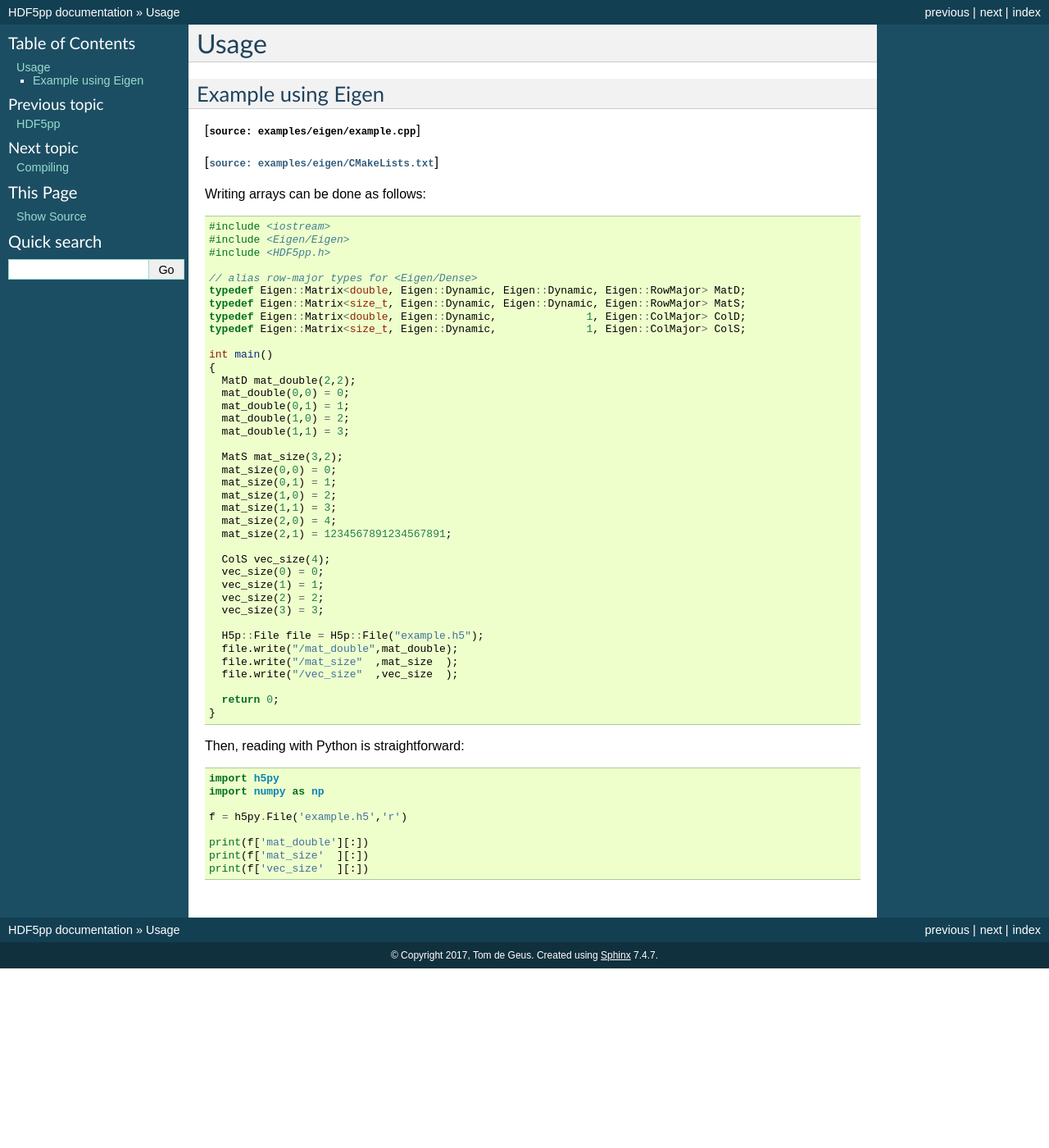
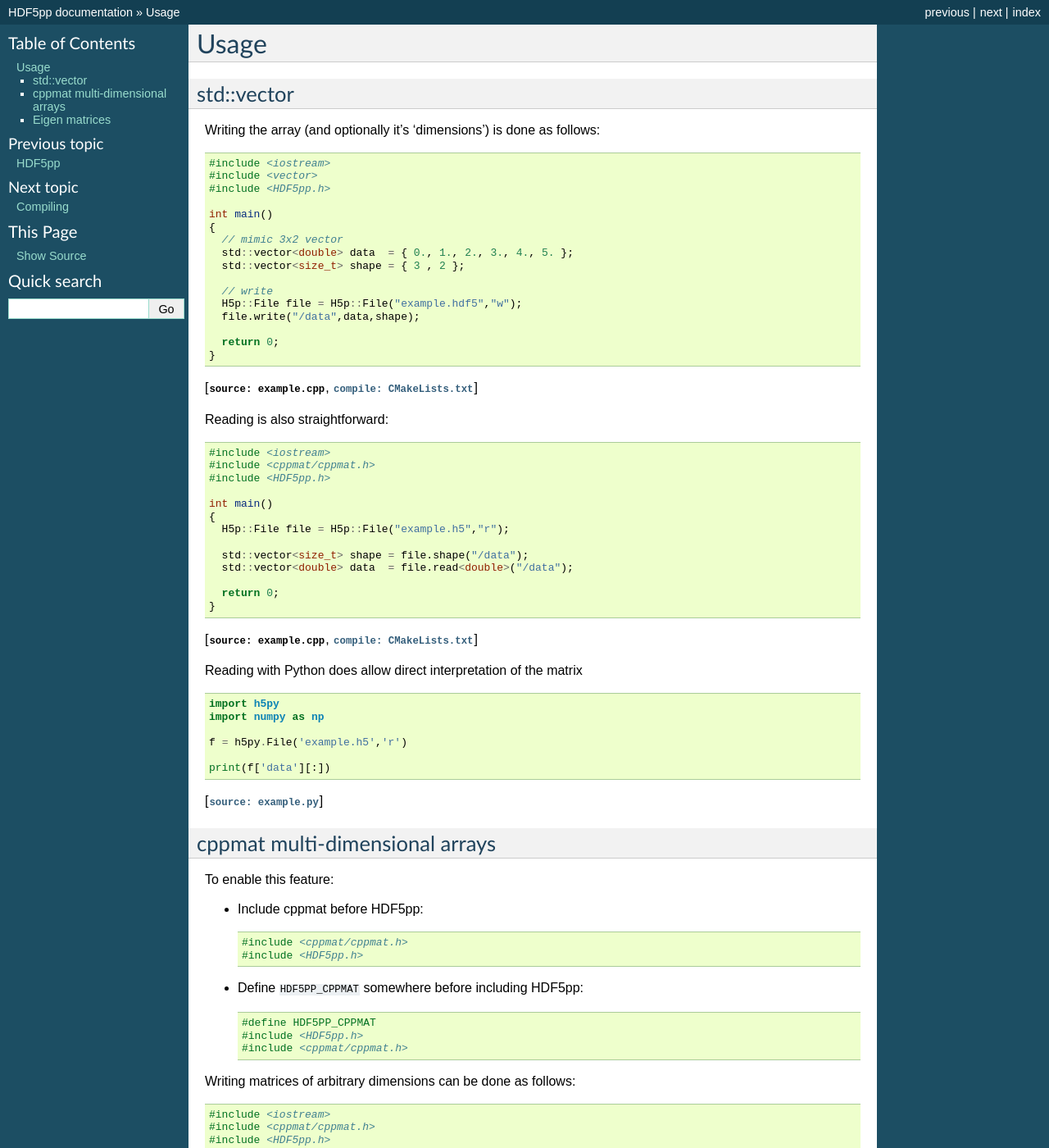
Before and after one commit to tdegeus/HDF5pp, a Sphinx documentation site: the page built from docs/usage.rst, in a window 1280 px wide and 1400 px high. Shown: the whole window at 82% size. Built offline with Sphinx 7.4.7, drawn with Linux system fonts in a browser that asks for light colours; formulas are drawn with MathJax 3; some of the changed text lies outside the part shown.

Commit message:
Enabled reading

```diff
--- /dev/null
+++ b/docs/examples/eigen_cppmat_read/CMakeLists.txt
@@ -0,0 +1,60 @@
+cmake_minimum_required(VERSION 2.8.12)
+
+# define a project name
+project(example)
+
+# set optimization level
+# - compiler: ... -O3
+set(CMAKE_BUILD_TYPE Release)
+
+# set C++ standard
+set(CMAKE_CXX_STANDARD 14)
+set(CMAKE_CXX_STANDARD_REQUIRED ON)
+set(CMAKE_CXX_EXTENSIONS OFF)
+
+# option switch on warnings, run : $ cmake .. -DWARNINGS=ON
+option(WARNINGS "Show build warnings" OFF)
+if(WARNINGS)
+  if(MSVC)
+    # Force to always compile with W4
+    if(CMAKE_CXX_FLAGS MATCHES "/W[0-4]")
+      string(REGEX REPLACE "/W[0-4]" "/W4" CMAKE_CXX_FLAGS "${CMAKE_CXX_FLAGS}")
+    else()
+      set(CMAKE_CXX_FLAGS "${CMAKE_CXX_FLAGS} /W4")
+    endif()
+  else()
+    # Update if necessary
+    set(CMAKE_CXX_FLAGS "${CMAKE_CXX_FLAGS} -Wall -Wextra -pedantic")
+  endif()
+endif()
+
+# load pkg-config
+find_package(PkgConfig)
+
+# find eigen3
+# - compiler: ... -I${EIGEN3_INCLUDE_DIRS}
+pkg_check_modules(EIGEN3 REQUIRED eigen3)
+include_directories(${EIGEN3_INCLUDE_DIRS})
+
+# find cppmat
+# - compiler: ... -I${CPPMAT_INCLUDE_DIRS}
+pkg_check_modules(CPPMAT REQUIRED cppmat)
+include_directories(${CPPMAT_INCLUDE_DIRS})
+
+# find HDF5
+find_package(HDF5 COMPONENTS CXX REQUIRED)
+include_directories(${HDF5_INCLUDE_DIRS})
+set(HDF5_LIBS ${HDF5_LIBS} ${HDF5_LIBRARIES})
+
+# find HDF5pp
+# - compiler: ... -I${HDF5PP_INCLUDE_DIRS}
+pkg_check_modules(HDF5PP REQUIRED HDF5pp)
+include_directories(${HDF5PP_INCLUDE_DIRS})
+
+# add executable
+# - compiler: ${CXX} -o ${PROJECT_NAME} example.cpp ...
+add_executable(${PROJECT_NAME} example.cpp)
+
+# link libraries
+# - compiler: ... -lname1 -lname2
+target_link_libraries(${PROJECT_NAME} ${HDF5_LIBS})
--- a/docs/examples/eigen/example.py
+++ b/docs/examples/eigen_cppmat_read/example.py
@@ -2,8 +2,9 @@
 import h5py
 import numpy as np
 
-f = h5py.File('example.h5','r')
+f = h5py.File('example.hdf5','r')
 
 print(f['mat_double'][:])
 print(f['mat_size'  ][:])
 print(f['vec_size'  ][:])
+print(f['multidim'  ][:])
--- /dev/null
+++ b/docs/examples/eigen_cppmat_write/CMakeLists.txt
@@ -0,0 +1,60 @@
+cmake_minimum_required(VERSION 2.8.12)
+
+# define a project name
+project(example)
+
+# set optimization level
+# - compiler: ... -O3
+set(CMAKE_BUILD_TYPE Release)
+
+# set C++ standard
+set(CMAKE_CXX_STANDARD 14)
+set(CMAKE_CXX_STANDARD_REQUIRED ON)
+set(CMAKE_CXX_EXTENSIONS OFF)
+
+# option switch on warnings, run : $ cmake .. -DWARNINGS=ON
+option(WARNINGS "Show build warnings" OFF)
+if(WARNINGS)
+  if(MSVC)
+    # Force to always compile with W4
+    if(CMAKE_CXX_FLAGS MATCHES "/W[0-4]")
+      string(REGEX REPLACE "/W[0-4]" "/W4" CMAKE_CXX_FLAGS "${CMAKE_CXX_FLAGS}")
+    else()
+      set(CMAKE_CXX_FLAGS "${CMAKE_CXX_FLAGS} /W4")
+    endif()
+  else()
+    # Update if necessary
+    set(CMAKE_CXX_FLAGS "${CMAKE_CXX_FLAGS} -Wall -Wextra -pedantic")
+  endif()
+endif()
+
+# load pkg-config
+find_package(PkgConfig)
+
+# find eigen3
+# - compiler: ... -I${EIGEN3_INCLUDE_DIRS}
+pkg_check_modules(EIGEN3 REQUIRED eigen3)
+include_directories(${EIGEN3_INCLUDE_DIRS})
+
+# find cppmat
+# - compiler: ... -I${CPPMAT_INCLUDE_DIRS}
+pkg_check_modules(CPPMAT REQUIRED cppmat)
+include_directories(${CPPMAT_INCLUDE_DIRS})
+
+# find HDF5
+find_package(HDF5 COMPONENTS CXX REQUIRED)
+include_directories(${HDF5_INCLUDE_DIRS})
+set(HDF5_LIBS ${HDF5_LIBS} ${HDF5_LIBRARIES})
+
+# find HDF5pp
+# - compiler: ... -I${HDF5PP_INCLUDE_DIRS}
+pkg_check_modules(HDF5PP REQUIRED HDF5pp)
+include_directories(${HDF5PP_INCLUDE_DIRS})
+
+# add executable
+# - compiler: ${CXX} -o ${PROJECT_NAME} example.cpp ...
+add_executable(${PROJECT_NAME} example.cpp)
+
+# link libraries
+# - compiler: ... -lname1 -lname2
+target_link_libraries(${PROJECT_NAME} ${HDF5_LIBS})
--- /dev/null
+++ b/docs/examples/eigen_cppmat_write/example.py
@@ -0,0 +1,10 @@
+
+import h5py
+import numpy as np
+
+f = h5py.File('example.hdf5','r')
+
+print(f['mat_double'][:])
+print(f['mat_size'  ][:])
+print(f['vec_size'  ][:])
+print(f['multidim'  ][:])
--- a/docs/examples/eigen/CMakeLists.txt
+++ b/docs/examples/vector_read/CMakeLists.txt
@@ -7,13 +7,29 @@
 # - compiler: ... -O3
 set(CMAKE_BUILD_TYPE Release)
 
+# set C++ standard
+set(CMAKE_CXX_STANDARD 14)
+set(CMAKE_CXX_STANDARD_REQUIRED ON)
+set(CMAKE_CXX_EXTENSIONS OFF)
+
+# option switch on warnings, run : $ cmake .. -DWARNINGS=ON
+option(WARNINGS "Show build warnings" OFF)
+if(WARNINGS)
+  if(MSVC)
+    # Force to always compile with W4
+    if(CMAKE_CXX_FLAGS MATCHES "/W[0-4]")
+      string(REGEX REPLACE "/W[0-4]" "/W4" CMAKE_CXX_FLAGS "${CMAKE_CXX_FLAGS}")
+    else()
+      set(CMAKE_CXX_FLAGS "${CMAKE_CXX_FLAGS} /W4")
+    endif()
+  else()
+    # Update if necessary
+    set(CMAKE_CXX_FLAGS "${CMAKE_CXX_FLAGS} -Wall -Wextra -pedantic")
+  endif()
+endif()
+
 # load pkg-config
 find_package(PkgConfig)
-
-# find eigen3
-# - compiler: ... -I${EIGEN3_INCLUDE_DIRS}
-pkg_check_modules(EIGEN3 REQUIRED eigen3)
-include_directories(${EIGEN3_INCLUDE_DIRS})
 
 # find HDF5
 find_package(HDF5 COMPONENTS CXX REQUIRED)
--- /dev/null
+++ b/docs/examples/vector_read/example.py
@@ -0,0 +1,7 @@
+
+import h5py
+import numpy as np
+
+f = h5py.File('example.hdf5','r')
+
+print(f['data'][:])
--- /dev/null
+++ b/docs/examples/vector_write/CMakeLists.txt
@@ -0,0 +1,50 @@
+cmake_minimum_required(VERSION 2.8.12)
+
+# define a project name
+project(example)
+
+# set optimization level
+# - compiler: ... -O3
+set(CMAKE_BUILD_TYPE Release)
+
+# set C++ standard
+set(CMAKE_CXX_STANDARD 14)
+set(CMAKE_CXX_STANDARD_REQUIRED ON)
+set(CMAKE_CXX_EXTENSIONS OFF)
+
+# option switch on warnings, run : $ cmake .. -DWARNINGS=ON
+option(WARNINGS "Show build warnings" OFF)
+if(WARNINGS)
+  if(MSVC)
+    # Force to always compile with W4
+    if(CMAKE_CXX_FLAGS MATCHES "/W[0-4]")
+      string(REGEX REPLACE "/W[0-4]" "/W4" CMAKE_CXX_FLAGS "${CMAKE_CXX_FLAGS}")
+    else()
+      set(CMAKE_CXX_FLAGS "${CMAKE_CXX_FLAGS} /W4")
+    endif()
+  else()
+    # Update if necessary
+    set(CMAKE_CXX_FLAGS "${CMAKE_CXX_FLAGS} -Wall -Wextra -pedantic")
+  endif()
+endif()
+
+# load pkg-config
+find_package(PkgConfig)
+
+# find HDF5
+find_package(HDF5 COMPONENTS CXX REQUIRED)
+include_directories(${HDF5_INCLUDE_DIRS})
+set(HDF5_LIBS ${HDF5_LIBS} ${HDF5_LIBRARIES})
+
+# find HDF5pp
+# - compiler: ... -I${HDF5PP_INCLUDE_DIRS}
+pkg_check_modules(HDF5PP REQUIRED HDF5pp)
+include_directories(${HDF5PP_INCLUDE_DIRS})
+
+# add executable
+# - compiler: ${CXX} -o ${PROJECT_NAME} example.cpp ...
+add_executable(${PROJECT_NAME} example.cpp)
+
+# link libraries
+# - compiler: ... -lname1 -lname2
+target_link_libraries(${PROJECT_NAME} ${HDF5_LIBS})
--- /dev/null
+++ b/docs/examples/vector_write/example.py
@@ -0,0 +1,7 @@
+
+import h5py
+import numpy as np
+
+f = h5py.File('example.hdf5','r')
+
+print(f['data'][:])
--- a/docs/usage.rst
+++ b/docs/usage.rst
@@ -5,58 +5,53 @@
 Usage
 *****
 
-Example using Eigen
-===================
+std::vector
+===========
 
-[:download:`source: examples/eigen/example.cpp <examples/eigen/example.cpp>`]
-
-[:download:`source: examples/eigen/CMakeLists.txt <examples/eigen/CMakeLists.txt>`]
-
-Writing arrays can be done as follows:
+Writing the array (and optionally it's 'dimensions') is done as follows:
 
 .. code-block:: cpp
 
   #include <iostream>
-  #include <Eigen/Eigen>
+  #include <vector>
   #include <HDF5pp.h>
-
-  // alias row-major types for <Eigen/Dense>
-  typedef Eigen::Matrix<double, Eigen::Dynamic, Eigen::Dynamic, Eigen::RowMajor> MatD;
-  typedef Eigen::Matrix<size_t, Eigen::Dynamic, Eigen::Dynamic, Eigen::RowMajor> MatS;
-  typedef Eigen::Matrix<double, Eigen::Dynamic,              1, Eigen::ColMajor> ColD;
-  typedef Eigen::Matrix<size_t, Eigen::Dynamic,              1, Eigen::ColMajor> ColS;
 
   int main()
   {
-    MatD mat_double(2,2);
-    mat_double(0,0) = 0;
-    mat_double(0,1) = 1;
-    mat_double(1,0) = 2;
-    mat_double(1,1) = 3;
+    // mimic 3x2 vector
+    std::vector<double> data  = { 0., 1., 2., 3., 4., 5. };
+    std::vector<size_t> shape = { 3 , 2 };
 
-    MatS mat_size(3,2);
-    mat_size(0,0) = 0;
-    mat_size(0,1) = 1;
-    mat_size(1,0) = 2;
-    mat_size(1,1) = 3;
-    mat_size(2,0) = 4;
-    mat_size(2,1) = 1234567891234567891;
-
-    ColS vec_size(4);
-    vec_size(0) = 0;
-    vec_size(1) = 1;
-    vec_size(2) = 2;
-    vec_size(3) = 3;
-
-    H5p::File file = H5p::File("example.h5");
-    file.write("/mat_double",mat_double);
-    file.write("/mat_size"  ,mat_size  );
-    file.write("/vec_size"  ,vec_size  );
+    // write
+    H5p::File file = H5p::File("example.hdf5","w");
+    file.write("/data",data,shape);
 
     return 0;
   }
 
-Then, reading with Python is straightforward:
+[:download:`source: example.cpp <examples/vector_write/example.cpp>`, :download:`compile: CMakeLists.txt <examples/vector_write/CMakeLists.txt>`]
+
+Reading is also straightforward:
+
+.. code-block:: cpp
+
+  #include <iostream>
+  #include <cppmat/cppmat.h>
+  #include <HDF5pp.h>
+
+  int main()
+  {
+    H5p::File file = H5p::File("example.h5","r");
+
+    std::vector<size_t> shape = file.shape("/data");
+    std::vector<double> data  = file.read<double>("/data");
+
+    return 0;
+  }
+
+[:download:`source: example.cpp <examples/vector_read/example.cpp>`, :download:`compile: CMakeLists.txt <examples/vector_read/CMakeLists.txt>`]
+
+Reading with Python does allow direct interpretation of the matrix
 
 .. code-block:: python
 
@@ -65,6 +60,167 @@
 
   f = h5py.File('example.h5','r')
 
-  print(f['mat_double'][:])
-  print(f['mat_size'  ][:])
-  print(f['vec_size'  ][:])
+  print(f['data'][:])
+
+[:download:`source: example.py <examples/vector_write/example.py>`]
+
+cppmat multi-dimensional arrays
+===============================
+
+To enable this feature:
+
+*   Include cppmat before HDF5pp:
+
+    .. code-block:: cpp
+
+      #include <cppmat/cppmat.h>
+      #include <HDF5pp.h>
+
+*   Define ``HDF5PP_CPPMAT`` somewhere before including HDF5pp:
+
+    .. code-block:: cpp
+
+      #define HDF5PP_CPPMAT
+      #include <HDF5pp.h>
+      #include <cppmat/cppmat.h>
+
+Writing matrices of arbitrary dimensions can be done as follows:
+
+.. code-block:: cpp
+
+  #include <iostream>
+  #include <cppmat/cppmat.h>
+  #include <HDF5pp.h>
+
+  int main()
+  {
+    cppmat::matrix<double> data({2,3,4,5});
+
+    // ... fill "data"
+
+    H5p::File file = H5p::File("example.h5","w");
+
+    file.write("/data",data);
+
+    return 0;
+  }
+
+[:download:`source: example.cpp <examples/eigen_cppmat_write/example.cpp>`, :download:`compile: CMakeLists.txt <examples/eigen_cppmat_write/CMakeLists.txt>`]
+
+Reading is also straightforward:
+
+.. code-block:: cpp
+
+  #include <iostream>
+  #include <cppmat/cppmat.h>
+  #include <HDF5pp.h>
+
+  int main()
+  {
+    H5p::File file = H5p::File("example.h5","r");
+
+    cppmat::matrix<double> data = file.read<double>("/data");
+
+    return 0;
+  }
+
+[:download:`source: example.cpp <examples/eigen_cppmat_read/example.cpp>`, :download:`compile: CMakeLists.txt <examples/eigen_cppmat_read/CMakeLists.txt>`]
+
+Reading with Python is also straightforward:
+
+.. code-block:: python
+
+  import h5py
+  import numpy as np
+
+  f = h5py.File('example.h5','r')
+
+  print(f['data'][:])
+
+[:download:`source: example.py <examples/eigen_cppmat_write/example.py>`]
+
+Eigen matrices
+==============
+
+To enable this feature:
+
+*   Include Eigen before HDF5pp:
+
+    .. code-block:: cpp
+
+      #include <Eigen/Eigen>
+      #include <HDF5pp.h>
+
+*   Define ``HDF5PP_EIGEN`` somewhere before including HDF5pp:
+
+    .. code-block:: cpp
+
+      #define HDF5PP_EIGEN
+      #include <HDF5pp.h>
+      #include <Eigen/Eigen>
+
+Writing matrices or arrays can be done as follows:
+
+.. code-block:: cpp
+
+  #include <iostream>
+  #include <Eigen/Eigen>
+  #include <HDF5pp.h>
+
+  // alias row-major Eigen matrix
+  typedef Eigen::Matrix<double, Eigen::Dynamic, Eigen::Dynamic, Eigen::RowMajor> MatD;
+
+  int main()
+  {
+    MatD data(2,2);
+
+    // ... fill "data"
+
+    H5p::File file = H5p::File("example.h5","w");
+
+    file.write("/data",data);
+
+    return 0;
+  }
+
+[:download:`source: example.cpp <examples/eigen_cppmat_write/example.cpp>`, :download:`compile: CMakeLists.txt <examples/eigen_cppmat_write/CMakeLists.txt>`]
+
+Reading requires the use of cppmat, which can copy directly to Eigen:
+
+.. code-block:: cpp
+
+  #include <iostream>
+  #include <Eigen/Eigen>
+  #include <cppmat/cppmat.h>
+  #include <HDF5pp.h>
+
+  // alias row-major Eigen matrix
+  typedef Eigen::Matrix<double, Eigen::Dynamic, Eigen::Dynamic, Eigen::RowMajor> MatD;
+
+  int main()
+  {
+    H5p::File file = H5p::File("example.h5","r");
+
+    MatD data = file.read<double>("/data");
+
+    return 0;
+  }
+
+[:download:`source: example.cpp <examples/eigen_cppmat_read/example.cpp>`, :download:`compile: CMakeLists.txt <examples/eigen_cppmat_read/CMakeLists.txt>`]
+
+.. note::
+
+  Note that the Eigen interface of cppmat is automatically enabled by including it after including Eigen.
+
+Reading with Python is also straightforward:
+
+.. code-block:: python
+
+  import h5py
+  import numpy as np
+
+  f = h5py.File('example.h5','r')
+
+  print(f['data'][:])
+
+[:download:`source: example.py <examples/eigen_cppmat_write/example.py>`]
```
Also changed, not shown: 13 other files.
